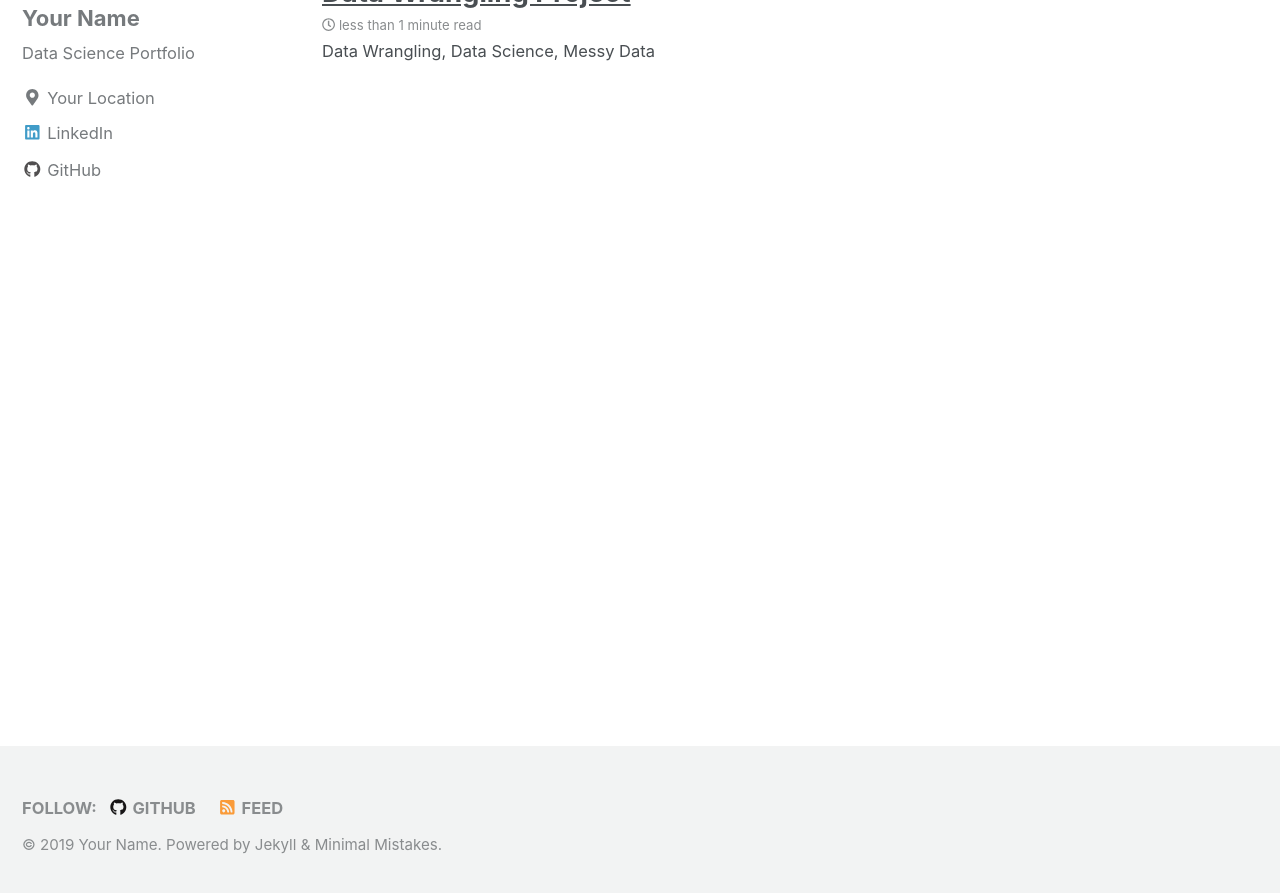
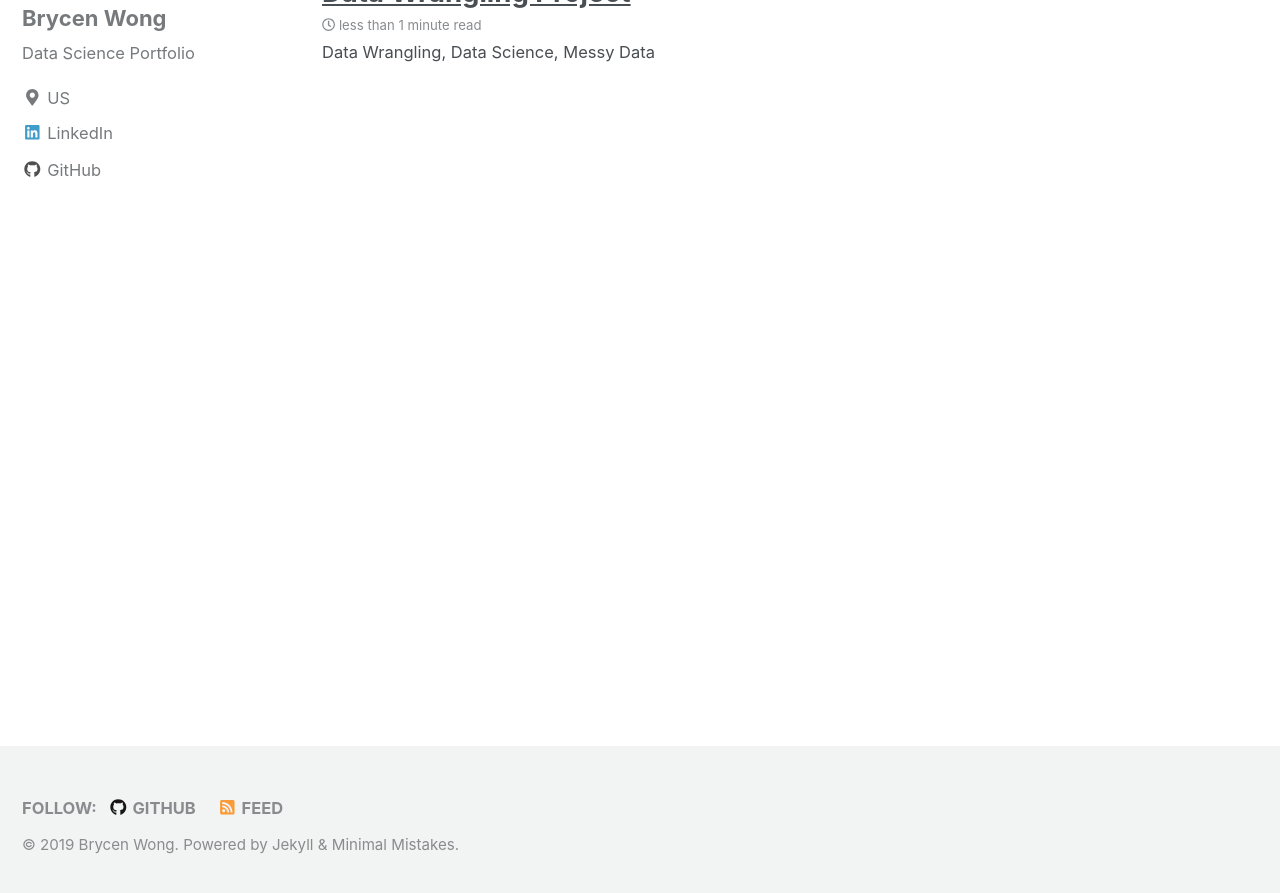
Before and after one commit to BrycenWong/BrycenWong.github.io, a Jekyll site: the page built from index.html, in a window 1280 px wide and 900 px high, scrolled down 760 px. Shown: the top 893 px of the window. Built offline with Jekyll 4.4.1, drawn with Linux system fonts in a browser that asks for light colours; nearby versions of some CDN libraries; the list of posts is cut into pages by our own code.

Commit message:
change name and location in site author

```diff
--- a/_config.yml
+++ b/_config.yml
@@ -11,7 +11,7 @@ minimal_mistakes_skin    : "default" # "air", "aqua", "contrast", "dark", "dirt"
 locale                   : "en-US"
 title                    : "Brycen Wong"
 title_separator          : "-"
-name                     : "Your Name"
+name                     : "Brycen Wong"
 description              : "Data Science Portfolio"
 url                      : # the base hostname & protocol for your site e.g. "https://mmistakes.github.io"
 baseurl                  : # the subpath of your site, e.g. "/blog"
@@ -84,10 +84,10 @@ analytics:
 
 # Site Author
 author:
-  name             : "Your Name"
+  name             : "Brycen Wong"
   avatar           : "/images/bio-pic-2.jpg" # path of avatar image, e.g. "/assets/images/bio-photo.jpg"
   bio              : "Data Science Portfolio"
-  location         : "Your Location"
+  location         : "US"
   email            :
   uri              :
   home             : # null (default), "absolute or relative url to link to author home"
```
